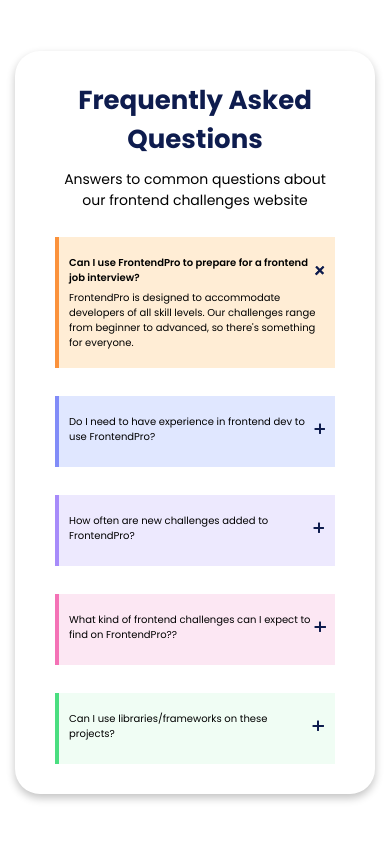
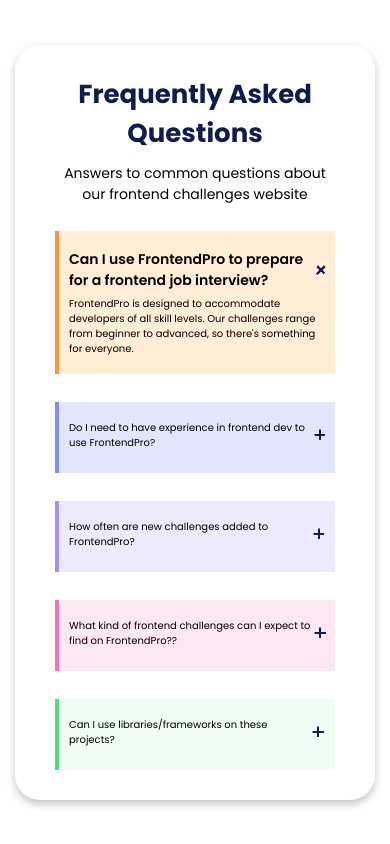
Before and after one commit to stefanovidmar2005/Accordion--Component, a website built with Vite: page index.html in a window 390 px wide. Both pictures are taken after a click on the element 319 px from the left and 299 px from the top of the page. Built offline with nearby package versions, Linux system fonts and the light colour scheme.

Commit message:
final commit

```diff
--- a/main.js
+++ b/main.js
@@ -35,10 +35,17 @@
   e.preventDefault();
   const target = e.target.closest(".plus");
   if (!target) return;
+  // Selections
+  const allAccordions = document.querySelectorAll(".accordion__box");
   const parent = target.parentElement.parentElement;
   const paragraphEl = parent.querySelector(".accordion__description");
   const header = parent.querySelector(".accordion__box-heading");
-  target.classList.toggle("active-accordion");
-  paragraphEl.classList.toggle("active-description");
-  header.classList.toggle("dark");
+  parent.classList.toggle(`active`);
+  target.classList.toggle("active");
+  paragraphEl.classList.toggle("active");
+  header.classList.toggle("active");
+
+  allAccordions.forEach((acc) => {
+    console.log(parent);
+  });
 });
--- a/style.css
+++ b/style.css
@@ -129,13 +129,6 @@
   font-weight: var(--font-weight-regular);
   transition: all 0.2s ease-in-out;
 }
-.active-accordion {
-  transform: rotate(45deg);
-  animation-name: rotate;
-  animation-duration: 0.7s;
-  animation-timing-function: ease-in;
-}
-
 .accordion__description {
   font-family: var(--font-family-poppins);
   font-size: var(--font-size-sm);
@@ -143,19 +136,41 @@
   transition: max-height 0.3s ease-in-out;
   overflow: hidden;
 }
-.active-description {
+/* ACTIVE STATES */
+/* .accordion__box.active {} */
+
+/* .active-accordion {
+  transform: rotate(45deg);
+  animation-name: rotate;
+  animation-duration: 0.7s;
+  animation-timing-function: ease-in;
+} */
+
+/* .active-font {
+  font-weight: var(--font-weight-semi-bold) !important;
+  font-size: var(--font-size-sm);
+} */
+
+.accordion__description.active {
   max-height: 72px;
 }
-.dark {
+.accordion__box-heading.active {
   font-weight: var(--font-weight-semi-bold) !important;
   font-size: var(--font-size-sm);
 }
+
 .accordion .accordion__box-headings .plus {
   width: 18px;
   height: 18px;
   cursor: pointer;
   position: relative;
   transition: transform 250ms ease-in-out;
+}
+.accordion .accordion__box-headings .plus.active {
+  transform: rotate(45deg);
+  animation-name: rotate;
+  animation-duration: 0.7s;
+  animation-timing-function: ease-in;
 }
 .accordion__box-headings .line {
   display: inline-block;
@@ -177,14 +192,7 @@
   left: 50%;
   transform: translate(-50%, -50%);
 }
-@keyframes rotate {
-  0% {
-    transform: rotate(-360deg);
-  }
-  100% {
-    transform: rotate(45deg);
-  }
-}
+/* MOBILE RESPONSIVE MEDIA QUERY */
 @media only screen and (max-width: 500px) {
   #app {
     padding: 0 1.5rem;
@@ -210,3 +218,11 @@
     margin-top: 0.5rem;
   }
 }
+@keyframes rotate {
+  0% {
+    transform: rotate(-360deg);
+  }
+  100% {
+    transform: rotate(45deg);
+  }
+}
```
